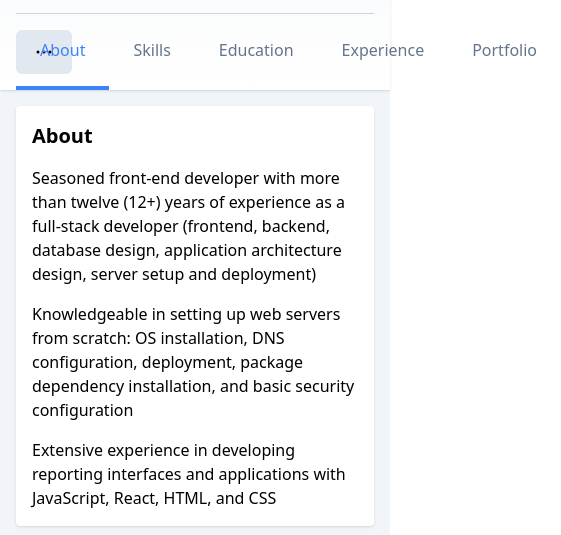
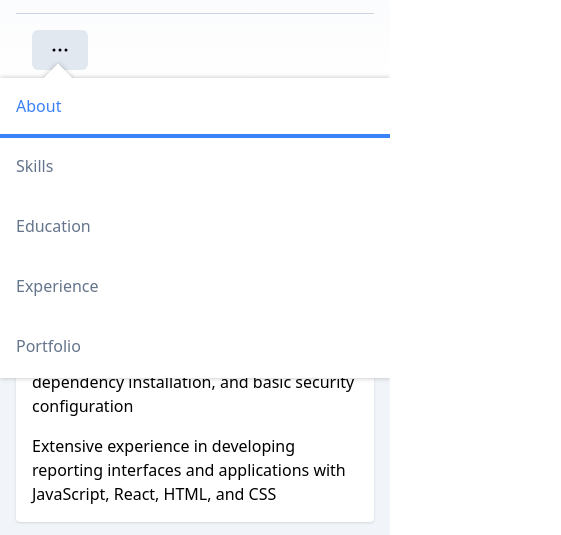
Before and after one commit to archdev-ca/portfolio, a website: page index.html in a window 390 px wide. Shown: the part 544-1079 px from the top of the page, 561 px wide, since content can reach past the window. Drawn offline with Linux system fonts and the light colour scheme; a web font is replaced by a local one.

Commit message:
Add dropdown pointer

```diff
--- a/index.html
+++ b/index.html
@@ -156,17 +156,27 @@
               />
             </svg>
           </button>
-          <ul class="flex nav">
+          <div
+            class="nav-dropdown sm:before:hidden sm:after:hidden before:block after:block absolute sm:static left-0 right-0 top-16 sm:top-0"
+          >
+            <ul
+              class="flex nav flex-col sm:flex-row bg-white sm:mx-0 -mx-4 z-10 sm:shadow-none"
+            >
               <li class="active">
                 <a href="#about" data-target="about">About</a>
               </li>
               <li><a href="#skills" data-target="skills">Skills</a></li>
-            <li><a href="#education" data-target="education">Education</a></li>
+              <li>
+                <a href="#education" data-target="education">Education</a>
+              </li>
               <li>
                 <a href="#experience" data-target="experience">Experience</a>
               </li>
-            <li><a href="#portfolio" data-target="portfolio">Portfolio</a></li>
+              <li>
+                <a href="#portfolio" data-target="portfolio">Portfolio</a>
+              </li>
             </ul>
+          </div>
         </nav>
       </div>
     </header>
--- a/src/style.css
+++ b/src/style.css
@@ -11,11 +11,16 @@
   border-top-width: 1px;
 }
 
+.main-nav ul li {
+  position: relative;
+  z-index: 2;
+}
+
 .main-nav ul li a {
   display: block;
   font-weight: 500;
   border-bottom: 4px solid;
-  @apply p-6 text-slate-500 border-transparent relative;
+  @apply p-4 sm:p-6 text-slate-500 border-transparent relative;
 }
 
 .main-nav ul li a:before {
@@ -52,11 +57,7 @@ h3 {
 }
 
 .toggle {
-  @apply px-4 sm:hidden;
-  position: absolute;
-  top: 16px;
-  bottom: 16px;
-  left: 0;
+  @apply px-4 py-2 sm:hidden relative m-4;
 }
 
 .toggle:before {
@@ -73,3 +74,25 @@ h3 {
 .toggle:hover:before {
   @apply bg-slate-300;
 }
+
+.nav-dropdown:after,
+.nav-dropdown:before {
+  box-shadow: 0 0 5px rgba(0, 0, 0, 0.25);
+  background-color: #fff;
+  content: " ";
+  display: block;
+  width: 20px;
+  height: 20px;
+  transform: rotateZ(-45deg);
+  position: absolute;
+  left: 32px;
+  top: -10px;
+  z-index: -2;
+}
+.nav-dropdown:after {
+  z-index: 1;
+  box-shadow: none;
+}
+.nav {
+  box-shadow: 0 0 5px rgba(0, 0, 0, 0.25);
+}
```
Also changed, not shown: dist/style.css. Lines whose indentation alone changed are shown as unchanged.
